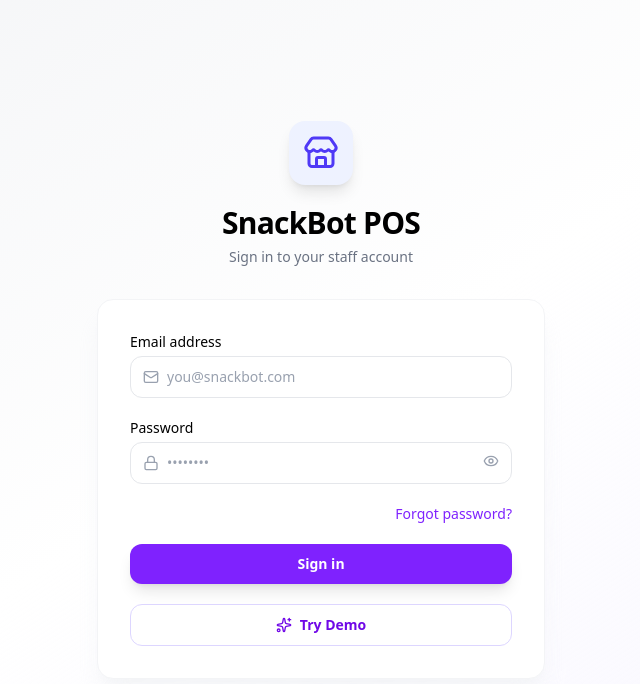
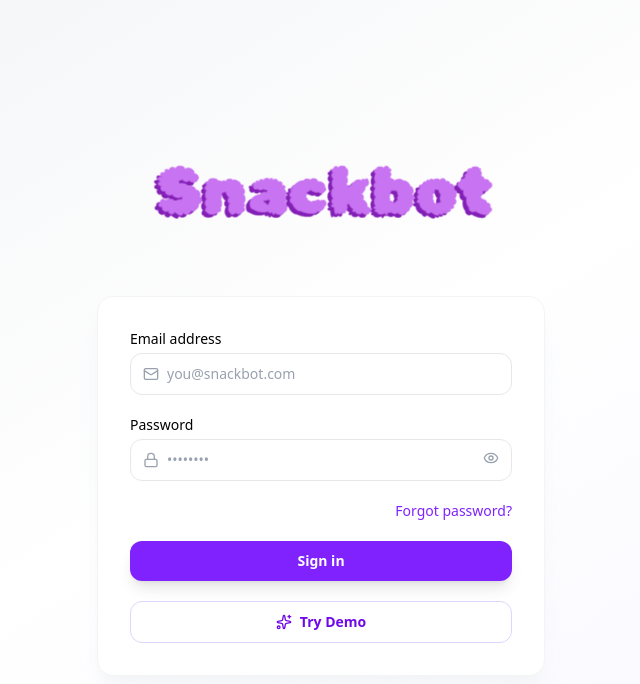
Before and after one commit to papa-foxy/snackbot-cloud, a React (Vite) app: page / in a window 1280 px wide. Shown: the top 684 px of the page, without its empty margins (319-959 px from the left). Built offline with nearby package versions, Linux system fonts and the light colour scheme; no server answers; the database is empty.

Commit message:
replace login logo with word logo and add favicon

```diff
--- a/index.html
+++ b/index.html
@@ -3,6 +3,7 @@
   <head>
     <meta charset="UTF-8" />
     <meta name="viewport" content="width=device-width, initial-scale=1.0" />
+    <link rel="icon" type="image/png" href="/favicon.png" />
     <title>SnackBot</title>
   </head>
   <body>
--- a/src/components/Login.tsx
+++ b/src/components/Login.tsx
@@ -158,18 +158,13 @@ export function Login({ onLogin }: LoginProps) {
       {/* Logo + title */}
       <div className="sm:mx-auto sm:w-full sm:max-w-md text-center">
         <div className="flex justify-center mb-5">
-          <div className={cn('p-3.5 rounded-2xl shadow-lg', logoAccent)}>
-            <Store className={cn("w-9 h-9", isDark ? "text-white" : themeColors?.text)} />
-          </div>
-        </div>
-        <h1 className="text-3xl font-extrabold text-black dark:text-white tracking-tight">
-          {view === 'signin'     && 'SnackBot POS'}
-          {view === 'forgot'     && 'Reset Password'}
-          {view === 'reset_sent' && 'Check Your Email'}
-          {view === 'link_error' && 'Link Expired'}
-        </h1>
+<img src="/snackbot-word-logo.png" alt="SnackBot" className="h-30 w-auto object-contain" /></div>
+<h1 className="text-3xl font-extrabold text-black dark:text-white tracking-tight">
+  {view === 'forgot'     && 'Reset Password'}
+  {view === 'reset_sent' && 'Check Your Email'}
+  {view === 'link_error' && 'Link Expired'}
+</h1>
         <p className="mt-1.5 text-sm text-gray-500 dark:text-neutral-500">
-          {view === 'signin'     && 'Sign in to your staff account'}
           {view === 'forgot'     && 'Enter your email to receive a reset link'}
           {view === 'reset_sent' && `We sent a link to ${email}`}
           {view === 'link_error' && 'Your reset link is no longer valid'}
```
Also changed, not shown: public/favicon.png (added), public/snackbot-word-logo.png (added).
